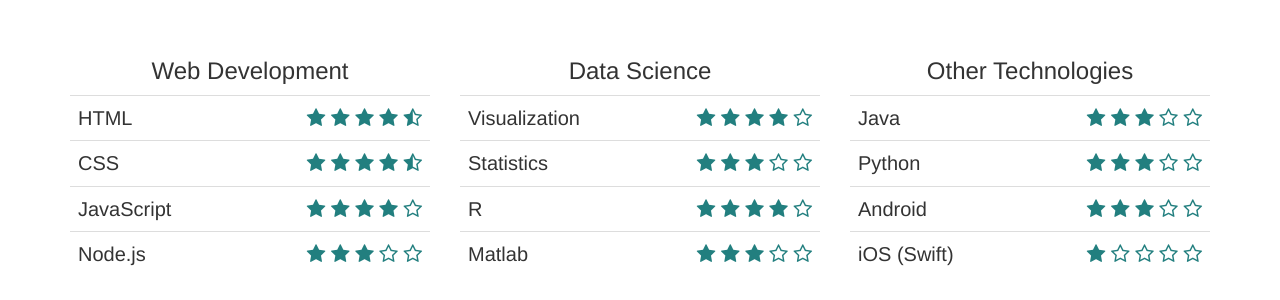
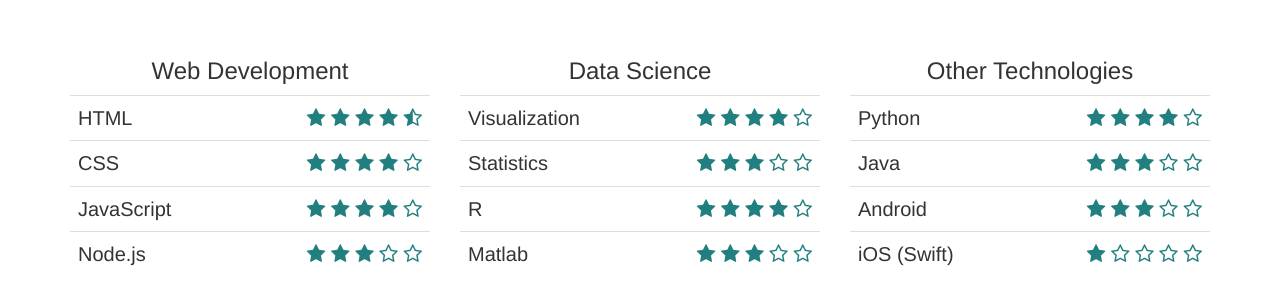
Before and after one commit to estherjk/estherjk.github.io, a Jekyll site: the page built from about/index.html, in a window 1280 px wide and 900 px high, scrolled down 709 px. Shown: the part 153-453 px from the top of the window. Built offline with Jekyll 4.4.1, drawn with Linux system fonts in a browser that asks for light colours; nearby versions of some CDN libraries; Markdown is read by kramdown in place of the engine named in the settings.

Commit message:
Update ratings

```diff
--- a/about/index.html
+++ b/about/index.html
@@ -59,7 +59,7 @@
               <i class="fa fa-star"></i>
               <i class="fa fa-star"></i>
               <i class="fa fa-star"></i>
-              <i class="fa fa-star-half-o"></i>
+              <i class="fa fa-star-o"></i>
             </td>
           </tr>
 
@@ -143,18 +143,18 @@
 
         <table class="table table-rating">
           <tr>
-            <td>Java</td>
+            <td>Python</td>
             <td class="rating text-right">
               <i class="fa fa-star"></i>
               <i class="fa fa-star"></i>
               <i class="fa fa-star"></i>
-              <i class="fa fa-star-o"></i>
+              <i class="fa fa-star"></i>
               <i class="fa fa-star-o"></i>
             </td>
           </tr>
 
           <tr>
-            <td>Python</td>
+            <td>Java</td>
             <td class="rating text-right">
               <i class="fa fa-star"></i>
               <i class="fa fa-star"></i>
```
